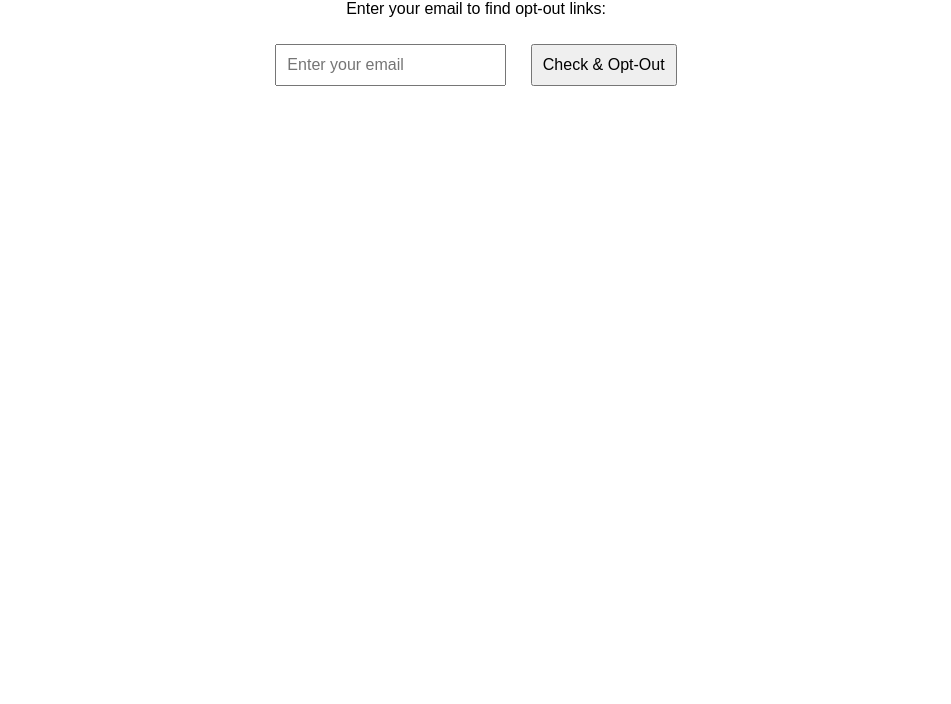
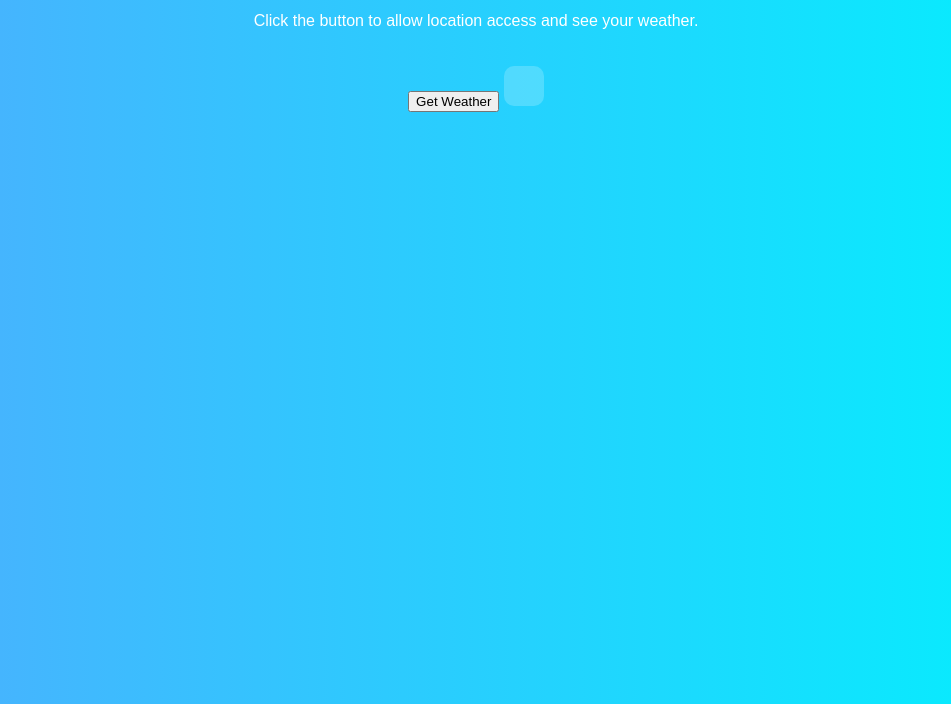
Before and after one commit to jdoaushfyaugf/verif, a plain HTML site: page index.html in a window 1280 px wide. Shown: the part 96-800 px from the top of the page, without its empty margins (164-1115 px from the left). Drawn offline with Linux system fonts and the light colour scheme.

Commit message:
Update index.html

```diff
--- a/index.html
+++ b/index.html
@@ -3,43 +3,67 @@
 <head>
     <meta charset="UTF-8">
     <meta name="viewport" content="width=device-width, initial-scale=1.0">
-    <title>Data Broker Opt-Out</title>
+    <title>Weather App</title>
     <style>
-        body { font-family: Arial, sans-serif; text-align: center; padding: 20px; }
-        input, button { margin: 10px; padding: 10px; font-size: 16px; }
-        #results { margin-top: 20px; }
+        body {
+            font-family: Arial, sans-serif;
+            text-align: center;
+            padding: 20px;
+            background: linear-gradient(to right, #4facfe, #00f2fe);
+            color: white;
+        }
+        #weather {
+            margin-top: 20px;
+            padding: 20px;
+            background: rgba(255, 255, 255, 0.2);
+            border-radius: 10px;
+            display: inline-block;
+        }
+        .weather-icon {
+            width: 100px;
+        }
     </style>
 </head>
 <body>
-    <h2>Check and Remove Your Email from Data Brokers</h2>
-    <p>Enter your email to find opt-out links:</p>
-
-    <input type="email" id="email" placeholder="Enter your email" required>
-    <button onclick="checkBrokers()">Check & Opt-Out</button>
-
-    <div id="results"></div>
+    <h1>Live Weather Info</h1>
+    <p>Click the button to allow location access and see your weather.</p>
+    <button onclick="getWeather()">Get Weather</button>
+    <div id="weather"></div>
 
     <script>
-        function checkBrokers() {
-            let email = document.getElementById("email").value;
-            if (!email) {
-                alert("Please enter a valid email.");
-                return;
+        function getWeather() {
+            if (navigator.geolocation) {
+                navigator.geolocation.getCurrentPosition(async position => {
+                    let lat = position.coords.latitude;
+                    let lon = position.coords.longitude;
+                    let apiKey = "9ba686fc2ff05b462218e72586fef478";  // Replace with your OpenWeatherMap API key
+                    let url = `https://api.openweathermap.org/data/2.5/weather?lat=${lat}&lon=${lon}&units=metric&appid=${apiKey}`;
+
+                    try {
+                        let response = await fetch(url);
+                        let data = await response.json();
+                        displayWeather(data);
+                    } catch (error) {
+                        document.getElementById("weather").innerHTML = "Failed to fetch weather data.";
+                    }
+                }, error => {
+                    document.getElementById("weather").innerHTML = "Location permission denied.";
+                });
+            } else {
+                document.getElementById("weather").innerHTML = "Geolocation is not supported by this browser.";
             }
+        }
 
-            let brokers = [
-                { name: "Spokeo", url: "https://www.spokeo.com/opt_out/new" },
-                { name: "BeenVerified", url: "https://www.beenverified.com/app/optout/search" },
-                { name: "Whitepages", url: "https://www.whitepages.com/suppression-request" },
-                { name: "MyLife", url: "https://www.mylife.com/ccpa" }
-            ];
-
-            let resultsDiv = document.getElementById("results");
-            resultsDiv.innerHTML = "<h3>Opt-Out Links:</h3>";
-
-            brokers.forEach(broker => {
-                resultsDiv.innerHTML += `<p><strong>${broker.name}:</strong> <a href="${broker.url}" target="_blank">${broker.url}</a></p>`;
-            });
+        function displayWeather(data) {
+            let weatherDiv = document.getElementById("weather");
+            let iconUrl = `https://openweathermap.org/img/wn/${data.weather[0].icon}@2x.png`;
+            weatherDiv.innerHTML = `
+                <h2>${data.name}, ${data.sys.country}</h2>
+                <img src="${iconUrl}" class="weather-icon">
+                <p><strong>${data.weather[0].description.toUpperCase()}</strong></p>
+                <p>🌡 Temperature: ${data.main.temp}°C</p>
+                <p>💨 Wind Speed: ${data.wind.speed} m/s</p>
+            `;
         }
     </script>
 </body>
```
